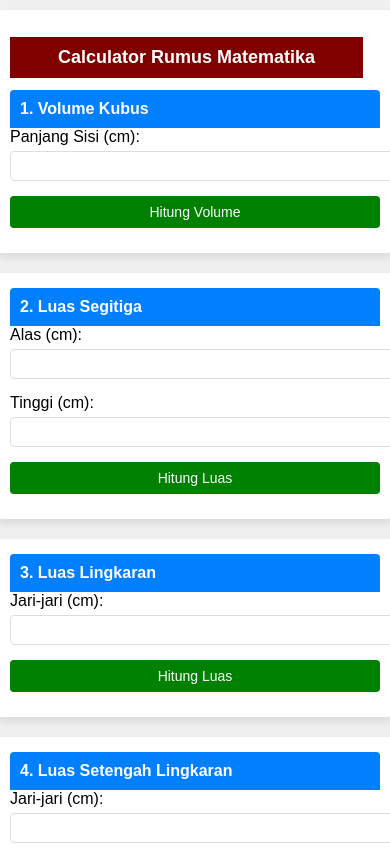
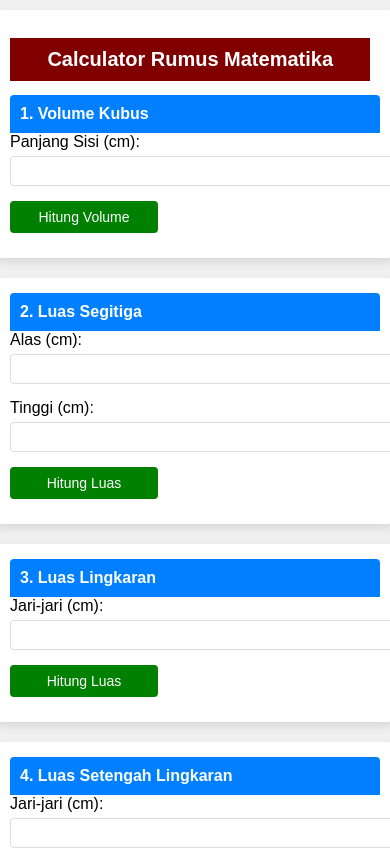
Before and after one commit to nemits99/Rumus-matematika, a plain HTML site: page index.html in a window 390 px wide. Shown: the top 849 px of the page. Drawn offline with Linux system fonts and the light colour scheme.

Commit message:
Update index.html

```diff
--- a/index.html
+++ b/index.html
@@ -21,7 +21,7 @@ h1 {
     color: #fff;
     font-size: 20px;
     padding: 15px;
-    width: 90%;
+    width: 92%;
 }
 h2 {
     background-color: #0080ff;
@@ -58,7 +58,7 @@ h2 {
     border-radius: 4px;
 }
 .btn {
-    width: 100%;
+    width: 40%;
     padding: 10px;
     font-size: 16px;
     color: #fff;
@@ -85,7 +85,7 @@ h2 {
         padding: 15px;
     }
     h1 {
-        font-size: 18px;
+        font-size: 20px;
         padding: 10px;
     }
     h2 {
```
